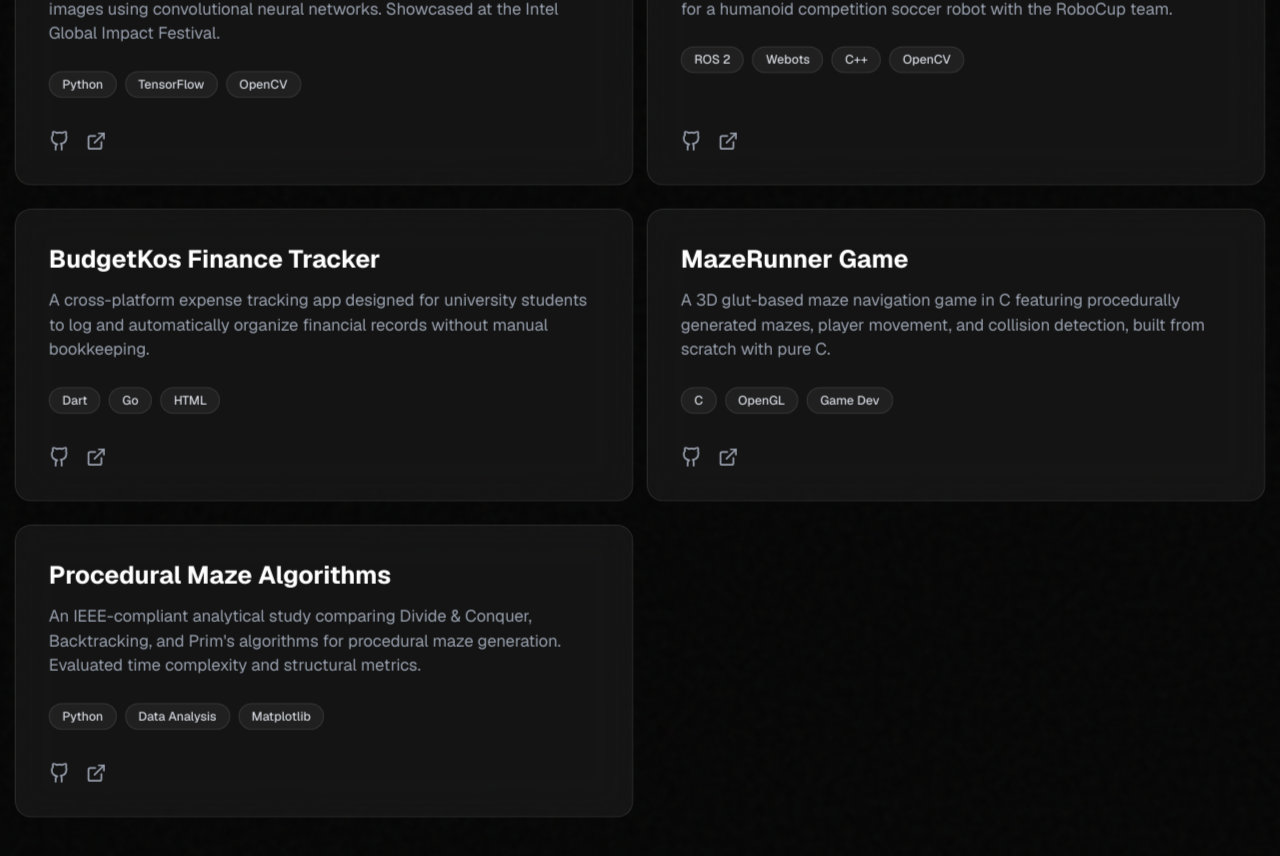
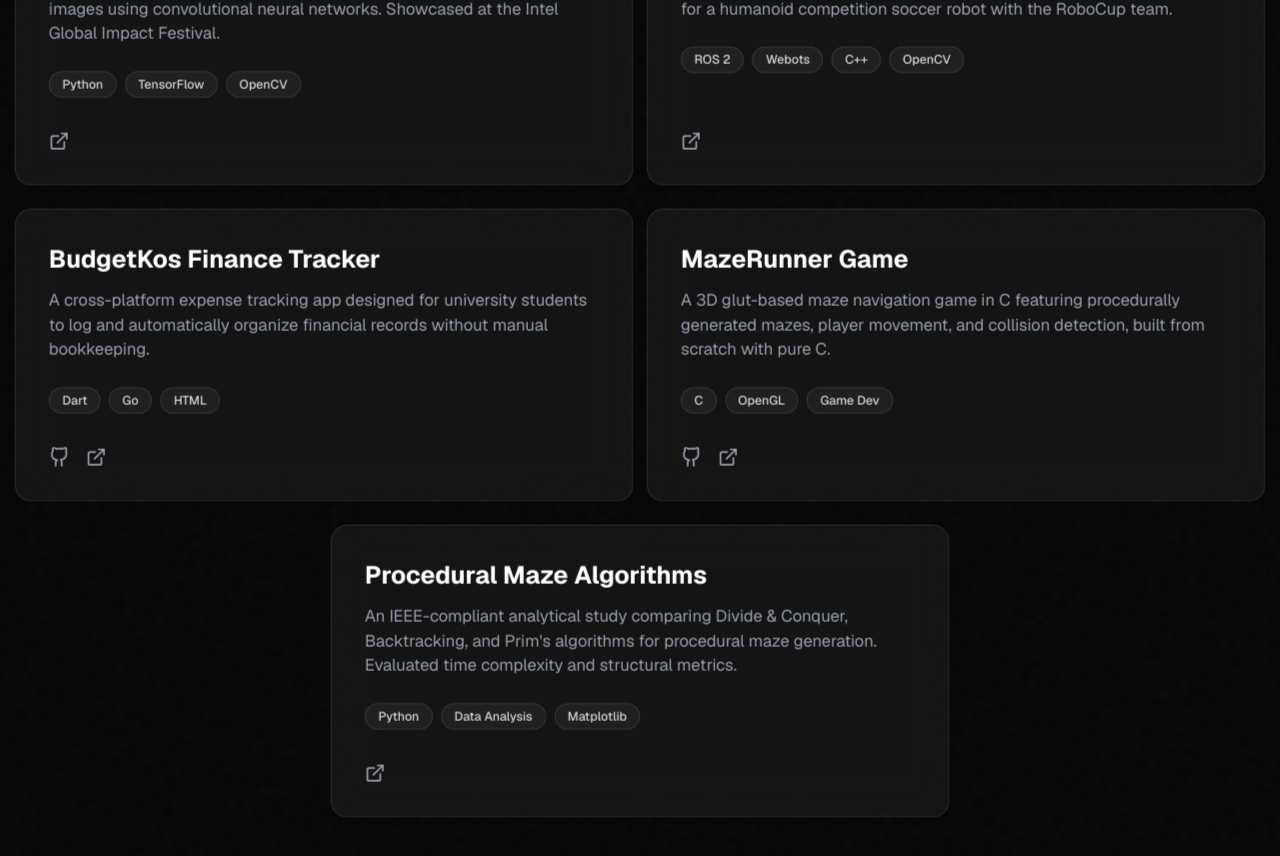
Before and after one commit to Lescovar42/Portofolio-Website-Final, a Next.js app: page / in a window 1280 px wide. Shown: the part 2400-3256 px from the top of the page. Built offline with nearby package versions, Linux system fonts and the light colour scheme.

Commit message:
Conditionally hide GitHub icon and perfectly center the odd fifth project card in the grid

```diff
--- a/src/components/Projects.tsx
+++ b/src/components/Projects.tsx
@@ -76,6 +76,8 @@ const ProjectCard = ({ project, index }: { project: typeof projects[0], index: n
     y.set(0);
   };
 
+  const isLastOdd = index === projects.length - 1 && projects.length % 2 !== 0;
+
   return (
     <motion.div
       ref={ref}
@@ -90,7 +92,7 @@ const ProjectCard = ({ project, index }: { project: typeof projects[0], index: n
         rotateY,
         transformStyle: "preserve-3d",
       }}
-      className="group relative h-full perspective-[1000px]"
+      className={`group relative h-full perspective-[1000px] ${isLastOdd ? 'md:col-span-2 md:w-[calc(50%-1rem)] md:mx-auto' : ''}`}
     >
       <div
         className="glass-card h-full p-8 flex flex-col absolute inset-0 group-hover:border-primary/50 group-hover:shadow-[0_0_30px_rgba(0,242,254,0.4)] transition-colors duration-500"
@@ -110,9 +112,11 @@ const ProjectCard = ({ project, index }: { project: typeof projects[0], index: n
         </div>
 
         <div className="flex gap-4 mt-auto">
-          <a href={project.github} className="text-gray-400 hover:text-white transition-colors">
-            <GithubIcon />
-          </a>
+          {project.github !== "#" && (
+            <a href={project.github} className="text-gray-400 hover:text-white transition-colors">
+              <GithubIcon />
+            </a>
+          )}
           <a href={project.link} className="text-gray-400 hover:text-primary transition-colors">
             <ExternalLink size={20} />
           </a>
```
